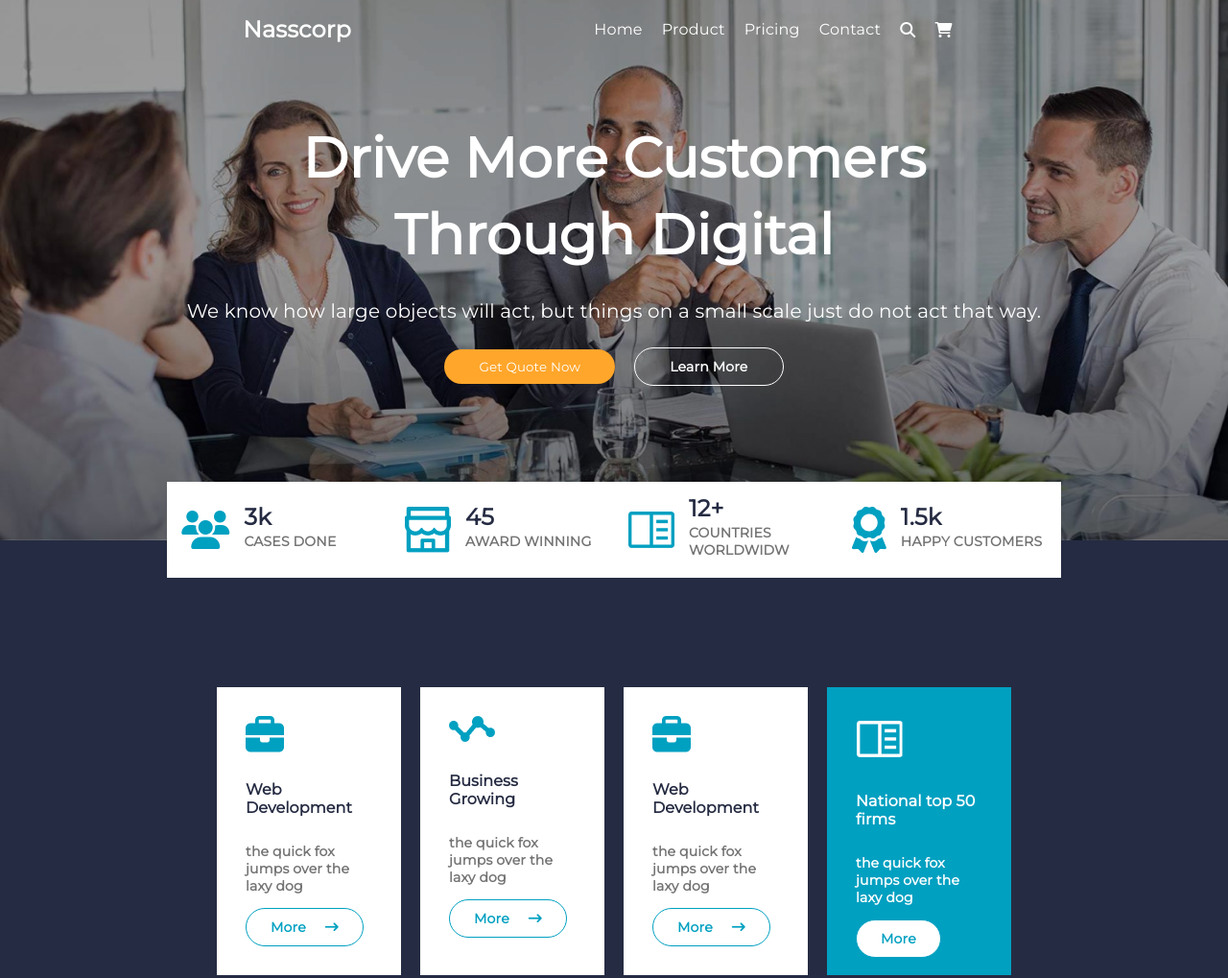
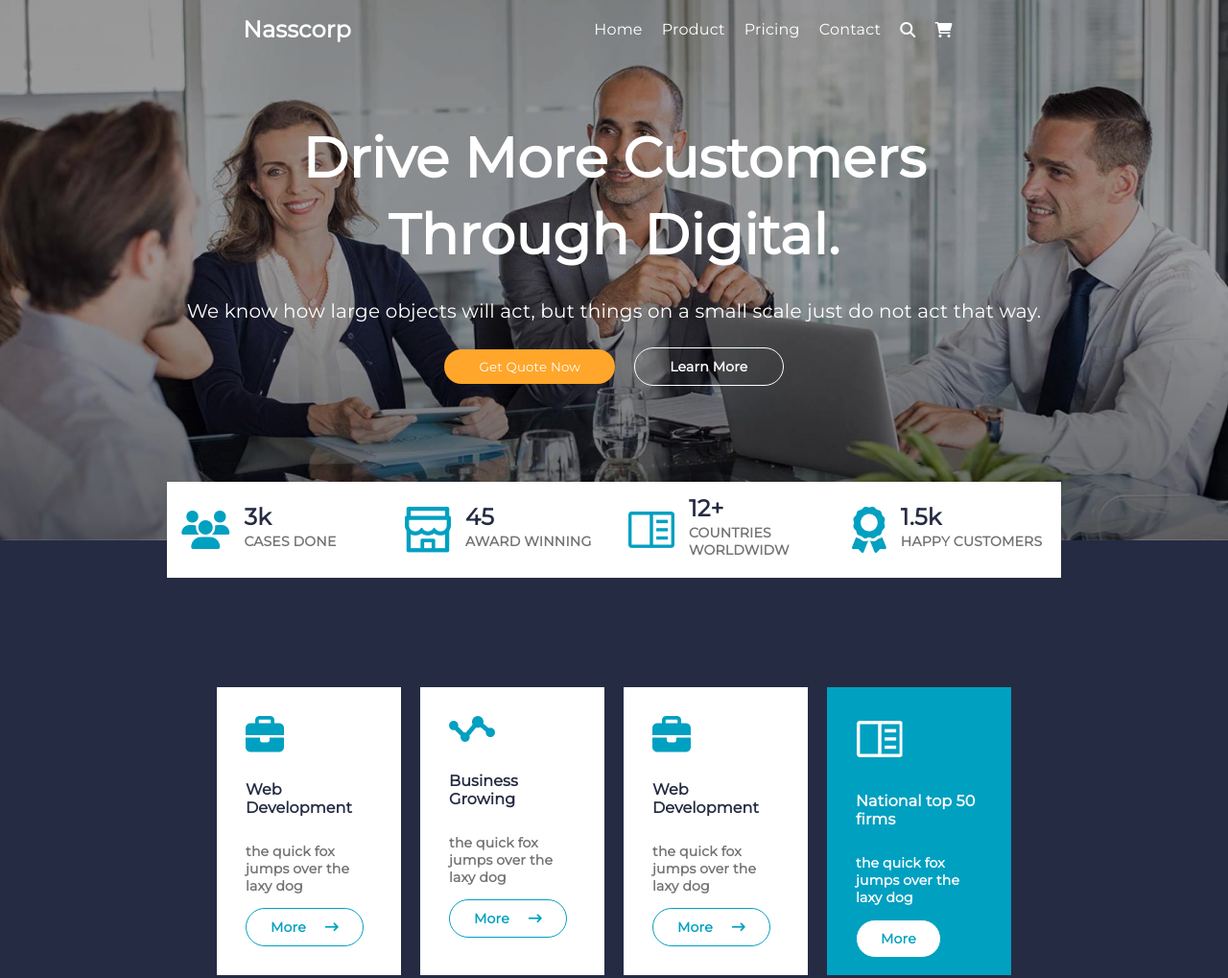
Before and after one commit to kivenalaric/nascorp-figma, a plain HTML site: page index.html in a window 1280 px wide. Shown: the top 1019 px of the page at 96% size. Drawn offline with Linux system fonts and the light colour scheme.

Commit message:
edit on html file

```diff
--- a/index.html
+++ b/index.html
@@ -33,7 +33,7 @@
       </div>
       <!-- Welcome Section -->
       <div class="welcome">
-        <h1 class="welcome-h1">Drive More Customers Through Digital</h1>
+        <h1 class="welcome-h1">Drive More Customers Through Digital.</h1>
         <h4 class="welcome-h4">
           We know how large objects will act, but things on a small scale just
           do not act that way.
```
